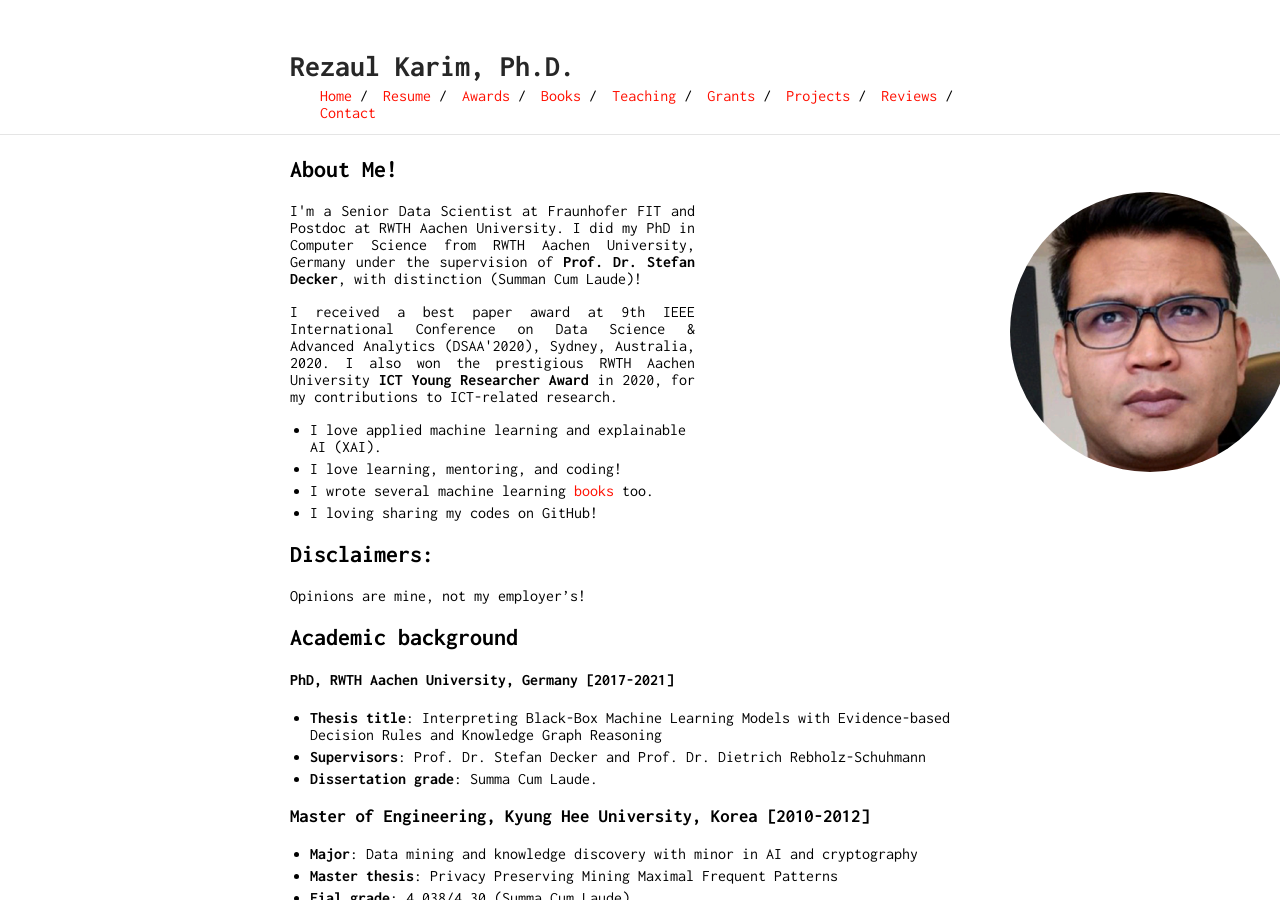
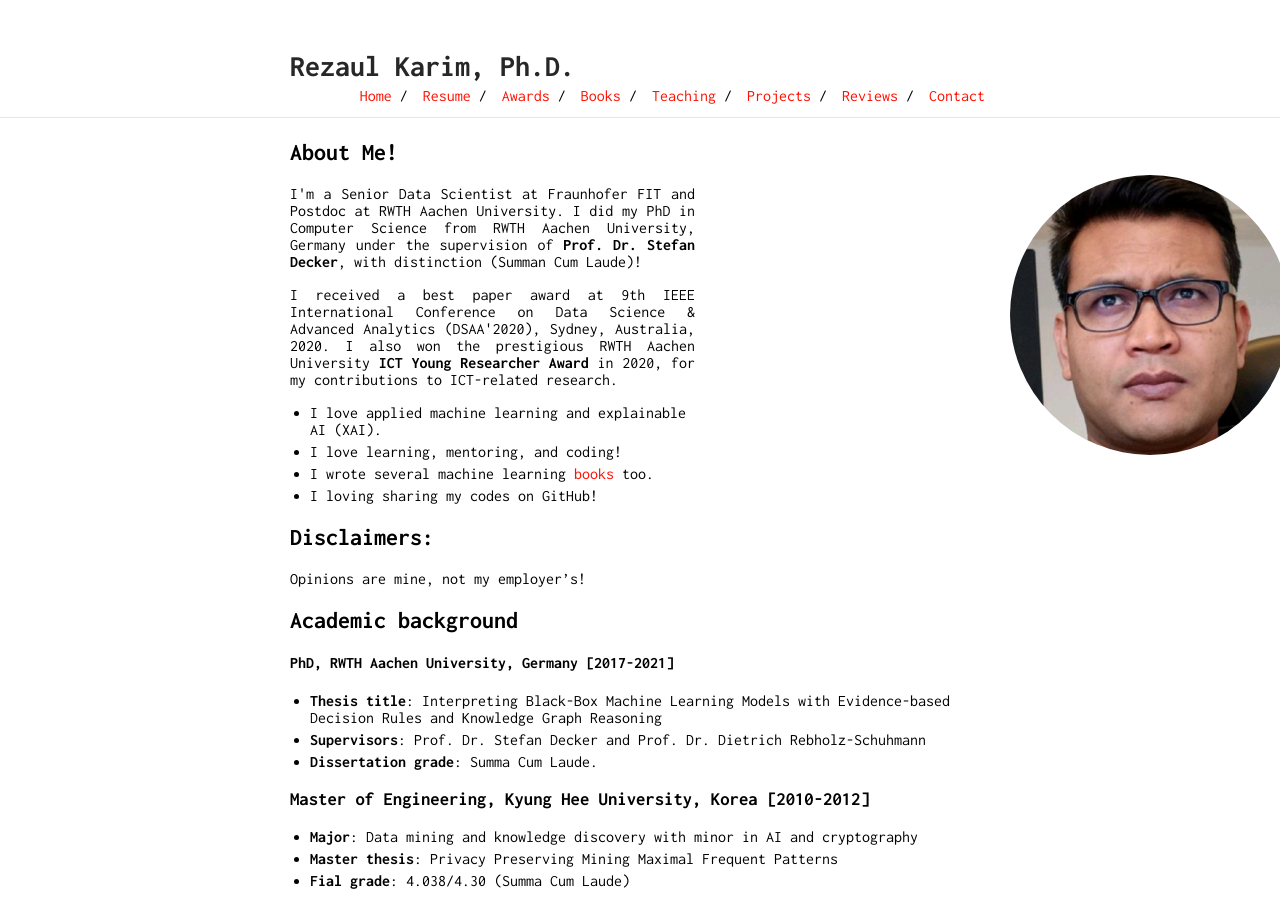
Before and after one commit to rezacsedu/rezacsedu.github.io, a Jekyll site: the page built from index.md, in a window 1280 px wide and 900 px high. Built offline with Jekyll 4.4.1, drawn with Linux system fonts in a browser that asks for light colours; our own code applies the rules of GitHub Pages for plain Markdown files.

Commit message:
Update _config.yml

```diff
--- a/_config.yml
+++ b/_config.yml
@@ -26,8 +26,6 @@ nav:
    link: "books"
  - name: "Teaching"
    link: "teaching"
- - name: "Grants"
-   link: "grants"
  - name: "Projects"
    link: "projects"
  - name: "Reviews"
```
